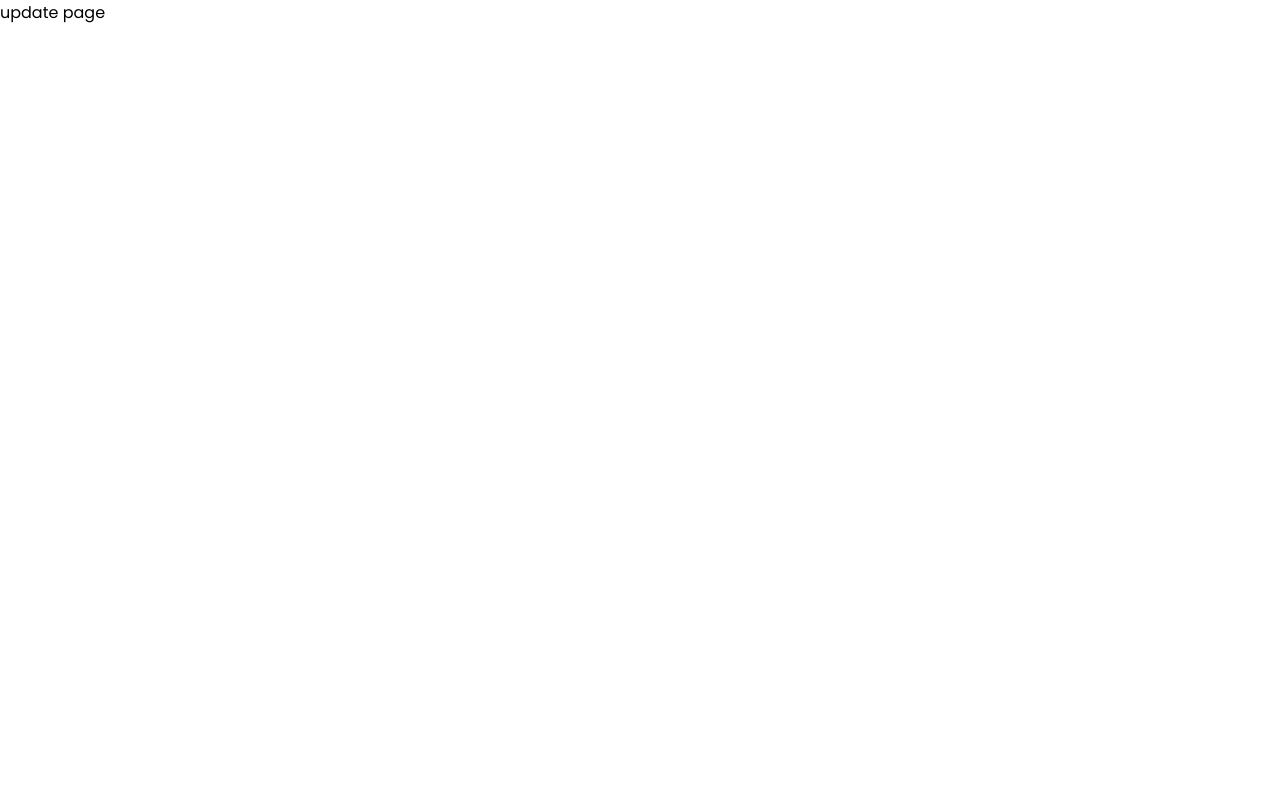
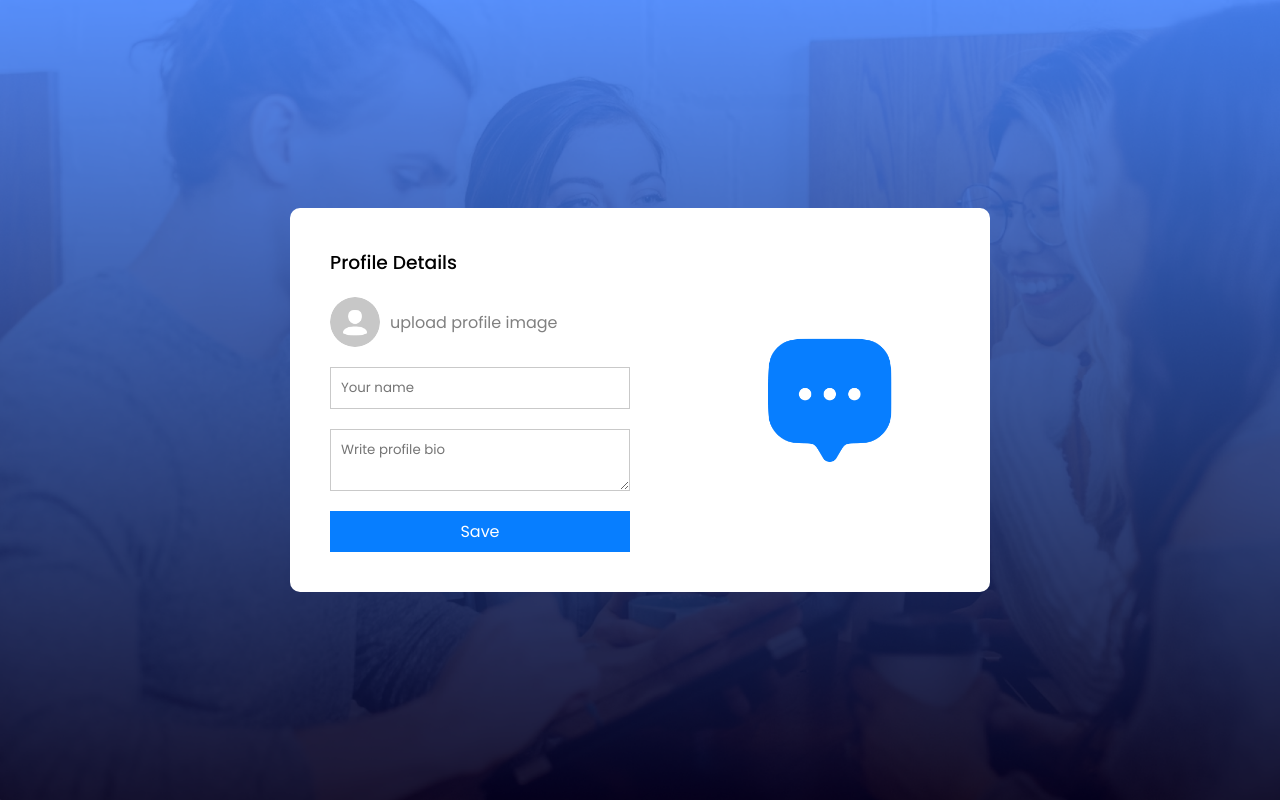
Before and after one commit to BloodyFlakes/chat-application, a React (Vite) app: page /profile in a window 1280 px wide. Built offline with nearby package versions, Linux system fonts and the light colour scheme.

Commit message:
Finish profile page style

```diff
--- a/src/pages/ProfileUpdate/ProfileUpdate.css
+++ b/src/pages/ProfileUpdate/ProfileUpdate.css
@@ -0,0 +1,58 @@
+.profile {
+  min-height: 100vh;
+  background: url(/background.png) no-repeat;
+  background-size: cover;
+  display: flex;
+  align-items: center;
+  justify-content: center;
+}
+.profile-container {
+  background: white;
+  display: flex;
+  align-items: center;
+  justify-content: space-between;
+  min-width: 700px;
+  border-radius: 10px;
+}
+.profile-pic {
+  max-width: 160px;
+  aspect-ratio: 1/1;
+  margin: 20px auto;
+  border-radius: 50%;
+}
+.profile form {
+  display: flex;
+  flex-direction: column;
+  gap: 20px;
+  padding: 40px;
+}
+.profile form h3 {
+  font-weight: 500;
+}
+.profile label {
+  display: flex;
+  align-items: center;
+  gap: 10px;
+  color: gray;
+  cursor: pointer;
+}
+.profile label img {
+  width: 50px;
+  aspect-ratio: 1/1;
+  border-radius: 50%;
+}
+.profile input,
+textarea {
+  padding: 10px;
+  min-width: 300px;
+  border: 1px solid #c9c9c9;
+  outline-style: #077eff;
+}
+.profile form button {
+  border: none;
+  color: white;
+  background-color: #077eff;
+  padding: 8px;
+  font-size: 16px;
+  cursor: pointer;
+}
--- a/src/pages/ProfileUpdate/ProfileUpdate.tsx
+++ b/src/pages/ProfileUpdate/ProfileUpdate.tsx
@@ -1,7 +1,51 @@
+import { useState } from "react";
+import assets from "../../assets/assets";
 import "./ProfileUpdate.css";
 
+type AssetsType = {
+  avatar_icon: string;
+  logo_icon: string;
+};
+
 function ProfileUpdate() {
-  return <div>update page</div>;
+  const [image, setImage] = useState<File | null>(null);
+
+  return (
+    <div className="profile">
+      <div className="profile-container">
+        <form>
+          <h3>Profile Details</h3>
+          <label htmlFor="avatar">
+            <input
+              onChange={(e: React.ChangeEvent<HTMLInputElement>) => {
+                if (e.target.files && e.target.files[0]) {
+                  setImage(e.target.files[0]);
+                }
+              }}
+              type="file"
+              id="avatar"
+              accept=".png,.jpg,.jpeg"
+              hidden
+            />
+            <img
+              src={image ? URL.createObjectURL(image) : (assets as AssetsType).avatar_icon}
+              alt="avatar-icon"
+            />
+            upload profile image
+          </label>
+          <input type="text" placeholder="Your name" required />
+          <textarea placeholder="Write profile bio" required></textarea>
+          <button type="submit">Save</button>
+        </form>
+
+        <img
+          src={image ? URL.createObjectURL(image) : (assets as AssetsType).logo_icon}
+          alt="logo-icon"
+          className="profile-pic"
+        />
+      </div>
+    </div>
+  );
 }
 
 export default ProfileUpdate;
```
